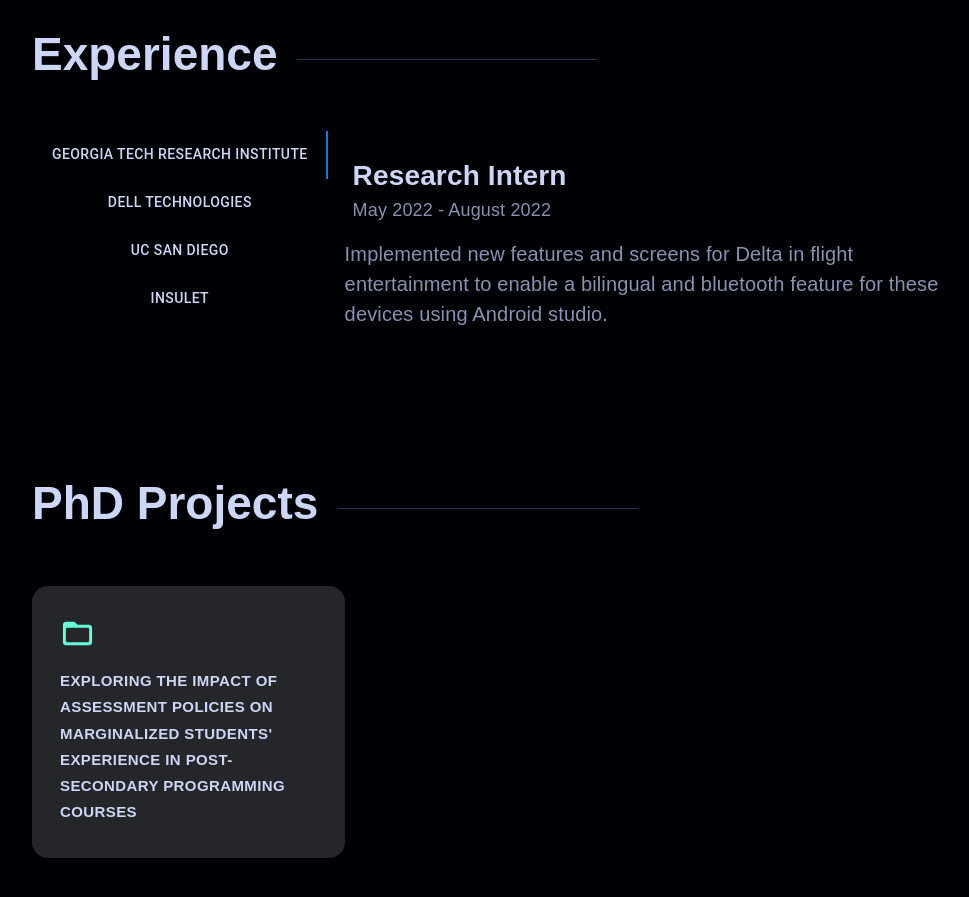
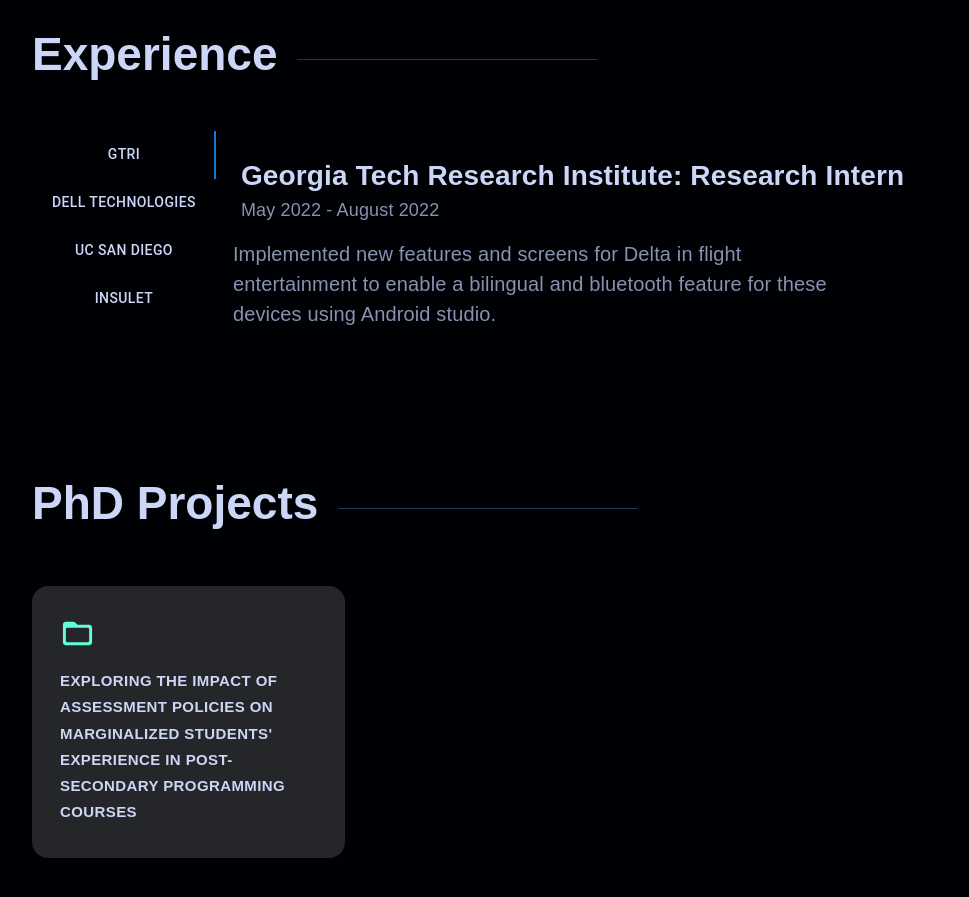
Before and after one commit to eman-sherif/emansherif, a React (Vite) app: page / in a window 1280 px wide. Shown: the part 1460-2357 px from the top of the page, without its empty margins (108-1077 px from the left). Built offline with nearby package versions, Linux system fonts and the light colour scheme.

Commit message:
build issues

```diff
--- a/src/components/JobList.tsx
+++ b/src/components/JobList.tsx
@@ -41,7 +41,7 @@ function a11yProps(index: number) {
 export default function VerticalTabs() {
     const [value, setValue] = React.useState(0);
 
-    const handleChange = (event: React.SyntheticEvent, newValue: number) => {
+    const handleChange = (_event: React.SyntheticEvent, newValue: number) => {
         setValue(newValue);
     };
 
@@ -59,7 +59,7 @@ export default function VerticalTabs() {
                     sx={{ borderRight: 1, borderColor: 'divider' }}
                 >
 
-                    <Tab label="Georgia Tech Research Institute" {...a11yProps(0)} />
+                    <Tab label="GTRI" {...a11yProps(0)} />
                     <Tab label="Dell Technologies" {...a11yProps(1)} />
                     <Tab label="UC San Diego" {...a11yProps(2)} />
                     <Tab label="Insulet" {...a11yProps(3)} />
@@ -67,7 +67,7 @@ export default function VerticalTabs() {
                 </Tabs>
             </div>
             <TabPanel value={value} index={0}>
-                <div className='joblist-job-title'>Research Intern</div>
+                <div className='joblist-job-title'>Georgia Tech Research Institute: Research Intern</div>
                 <div className='joblist-duration'> May 2022 - August 2022 </div>
                 <FadeInSection>
                     <ul className='job-description'>
--- a/src/components/NavBar.tsx
+++ b/src/components/NavBar.tsx
@@ -3,8 +3,6 @@ import AppBar from '@mui/material/AppBar';
 import Toolbar from '@mui/material/Toolbar';
 import IconButton from '@mui/material/IconButton';
 import EmailRoundedIcon from '@mui/icons-material/EmailRounded';
-import LinkedInIcon from '@mui/icons-material/LinkedIn';
-import GitHubIcon from '@mui/icons-material/GitHub';
 import Button from '@mui/material/Button';
 import "../styles/NavBar.css";
 
```
